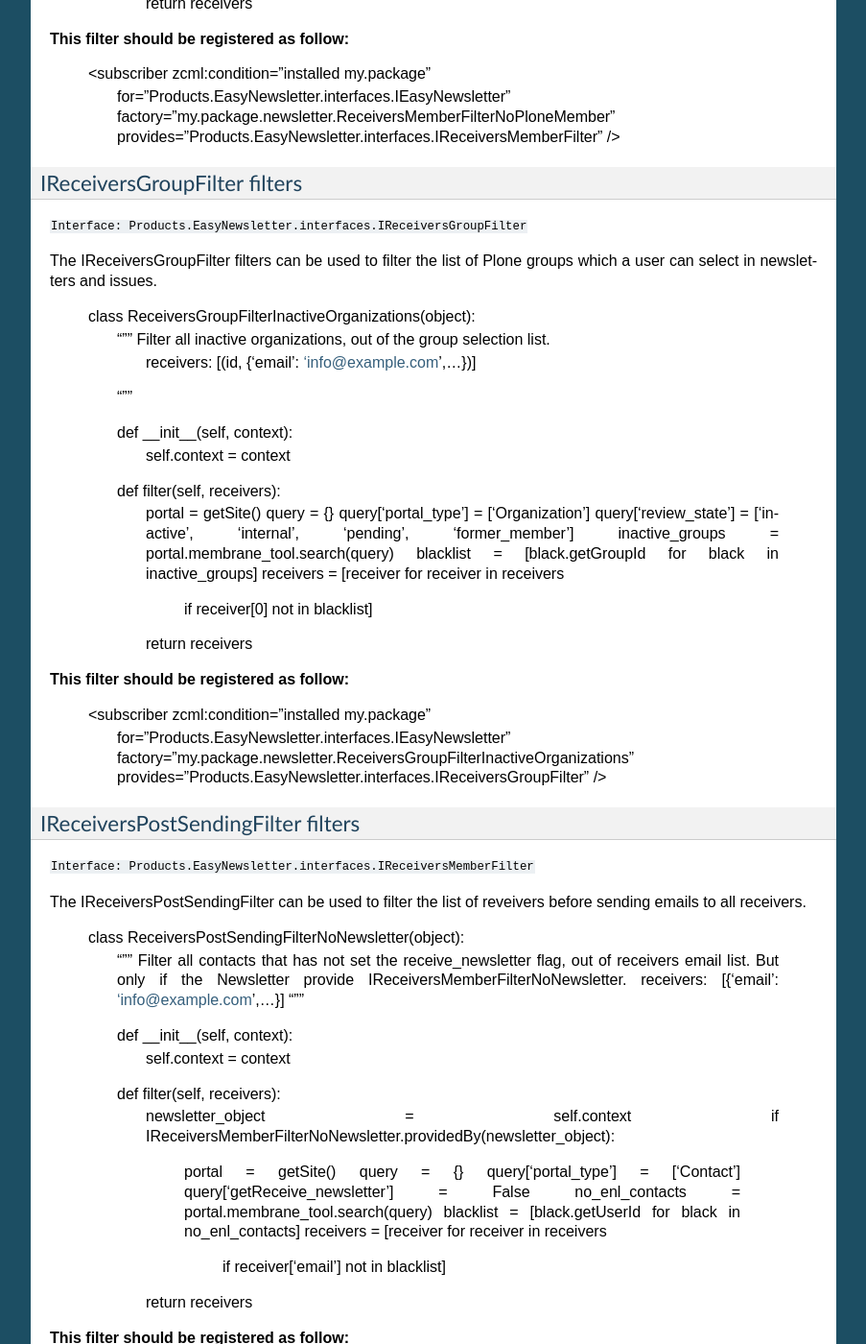
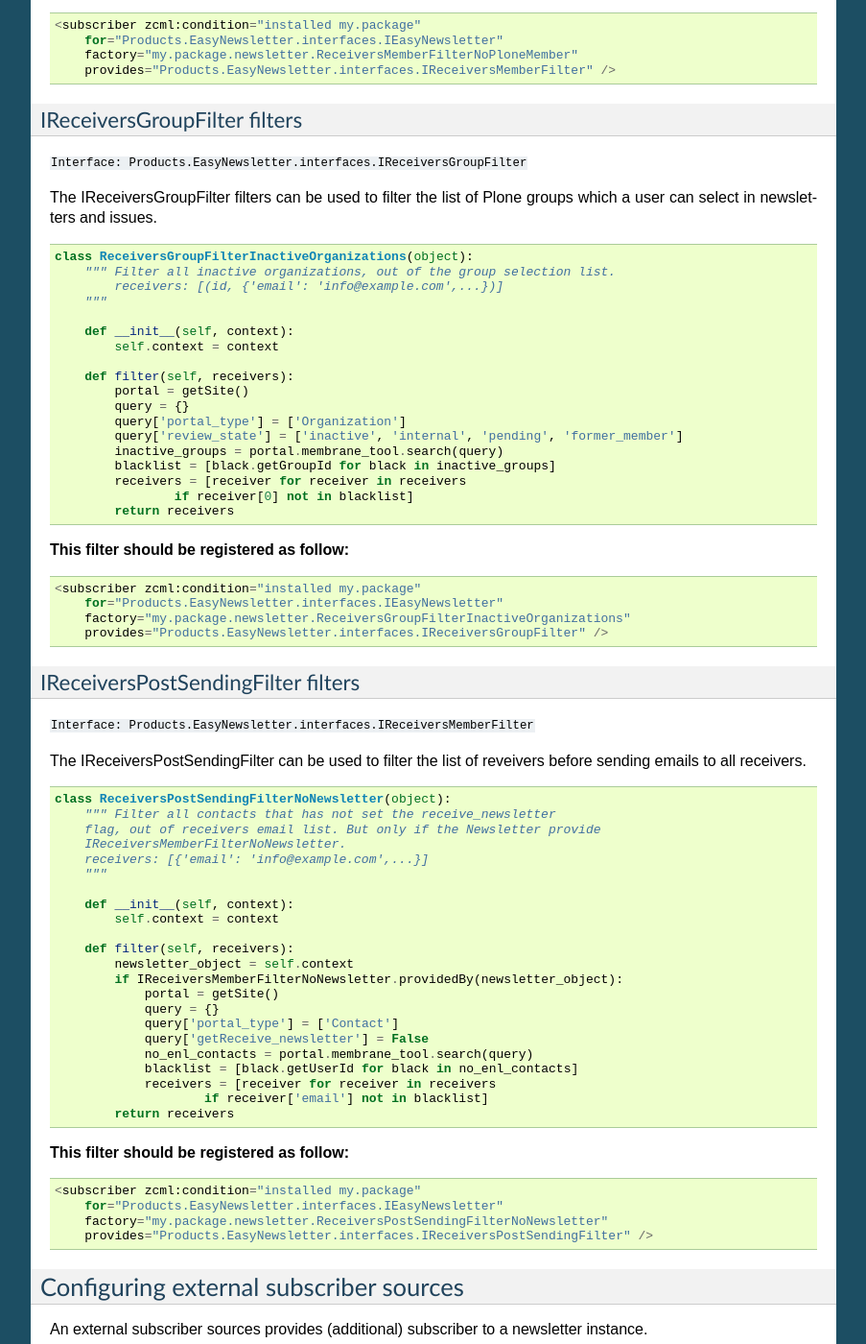
Before and after one commit to collective/Products.EasyNewsletter, a Sphinx documentation site: the page built from docs/source/index.txt, in a window 1280 px wide and 1400 px high, scrolled down 3012 px. Shown: the whole window at 96% size, without its empty margins (198-1101 px from the left). Built offline with Sphinx 7.4.7, drawn with Linux system fonts in a browser that asks for light colours; formulas are drawn with MathJax 3; some of the changed text lies outside the part shown.

Commit message:
fix docs

```diff
--- a/docs/source/index.txt
+++ b/docs/source/index.txt
@@ -22,12 +22,11 @@
 
     - Variable templates to generate newsletter content
 
-    - Subscribing / Unsubscribing and can use Plone Members/Groups as receivers
-      (works also with Membrane)
+    - Subscribing / Unsubscribing and can use Plone Members/Groups as receivers (works also with Membrane)
 
-    - Support for external subscriber sources (configured through a Zope utility)
+    - support for external subscriber sources (configured through a Zope utility)
 
-    - Support for external delivery services (other than Plone MailHost)
+    - support for external delivery services (other than Plone MailHost)
 
     - TTW customizeable output Template to generate nice HTML Newsletter
 
@@ -161,7 +160,7 @@
 
 The IReceiversMemberFilter filters can be used to filter the list of Plone members which a user can select in newsletters and issues.
 
-..
+::
 
    class ReceiversMemberFilterNoPloneMember(object):
        """ filters all members out of newsletter receivers selection list,
@@ -185,7 +184,7 @@
 
 **This filter should be registered as follow:**
 
-..
+::
 
     <subscriber zcml:condition="installed my.package"
         for="Products.EasyNewsletter.interfaces.IEasyNewsletter"
@@ -199,7 +198,7 @@
 
 The IReceiversGroupFilter filters can be used to filter the list of Plone groups which a user can select in newsletters and issues.
 
-..
+::
 
    class ReceiversGroupFilterInactiveOrganizations(object):
        """ Filter all inactive organizations, out of the group selection list.
@@ -222,7 +221,7 @@
 
 **This filter should be registered as follow:**
 
-..
+::
 
     <subscriber zcml:condition="installed my.package"
         for="Products.EasyNewsletter.interfaces.IEasyNewsletter"
@@ -236,7 +235,7 @@
 
 The IReceiversPostSendingFilter can be used to filter the list of reveivers before sending emails to all receivers.
 
-..
+::
 
    class ReceiversPostSendingFilterNoNewsletter(object):
        """ Filter all contacts that has not set the receive_newsletter
@@ -263,7 +262,7 @@
 
 **This filter should be registered as follow:**
 
-..
+::
 
     <subscriber zcml:condition="installed my.package"
         for="Products.EasyNewsletter.interfaces.IEasyNewsletter"
```
Also changed, not shown: other parts of docs/source/index.txt (+1 -1 lines).
